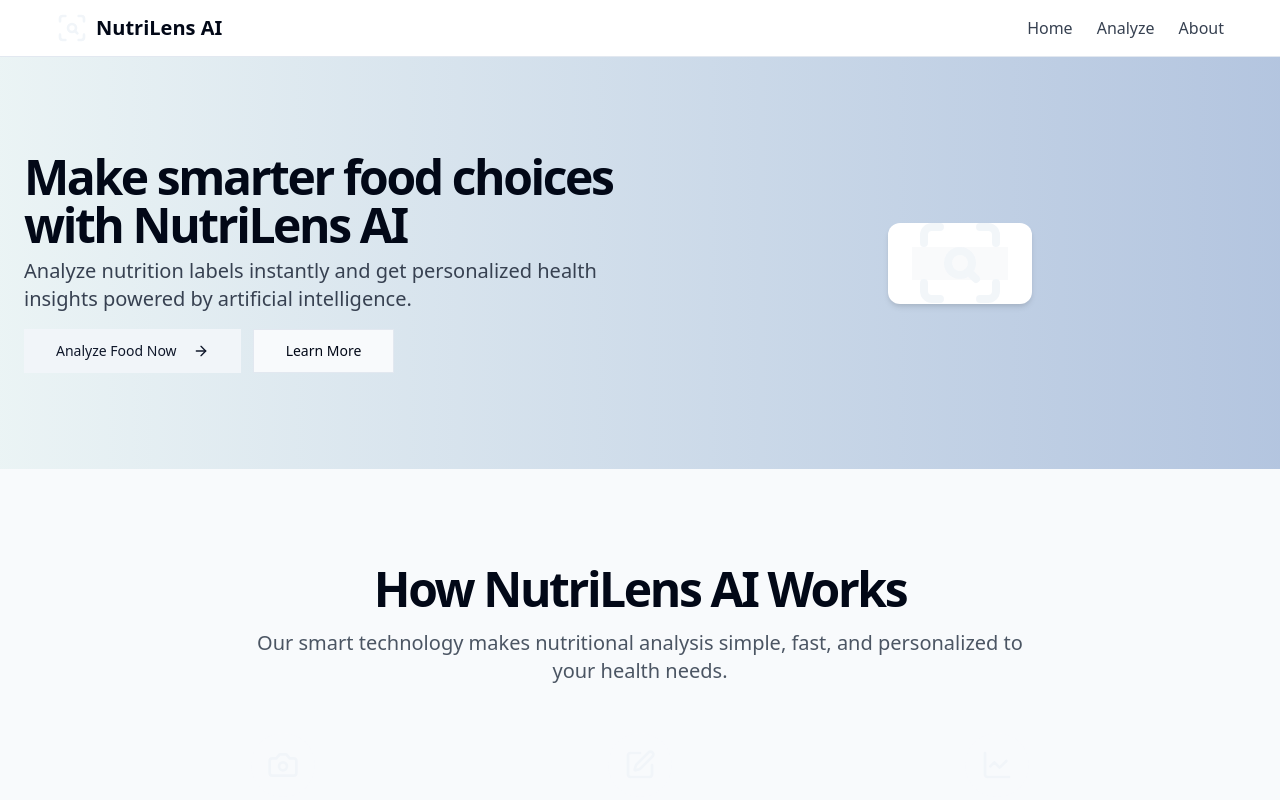
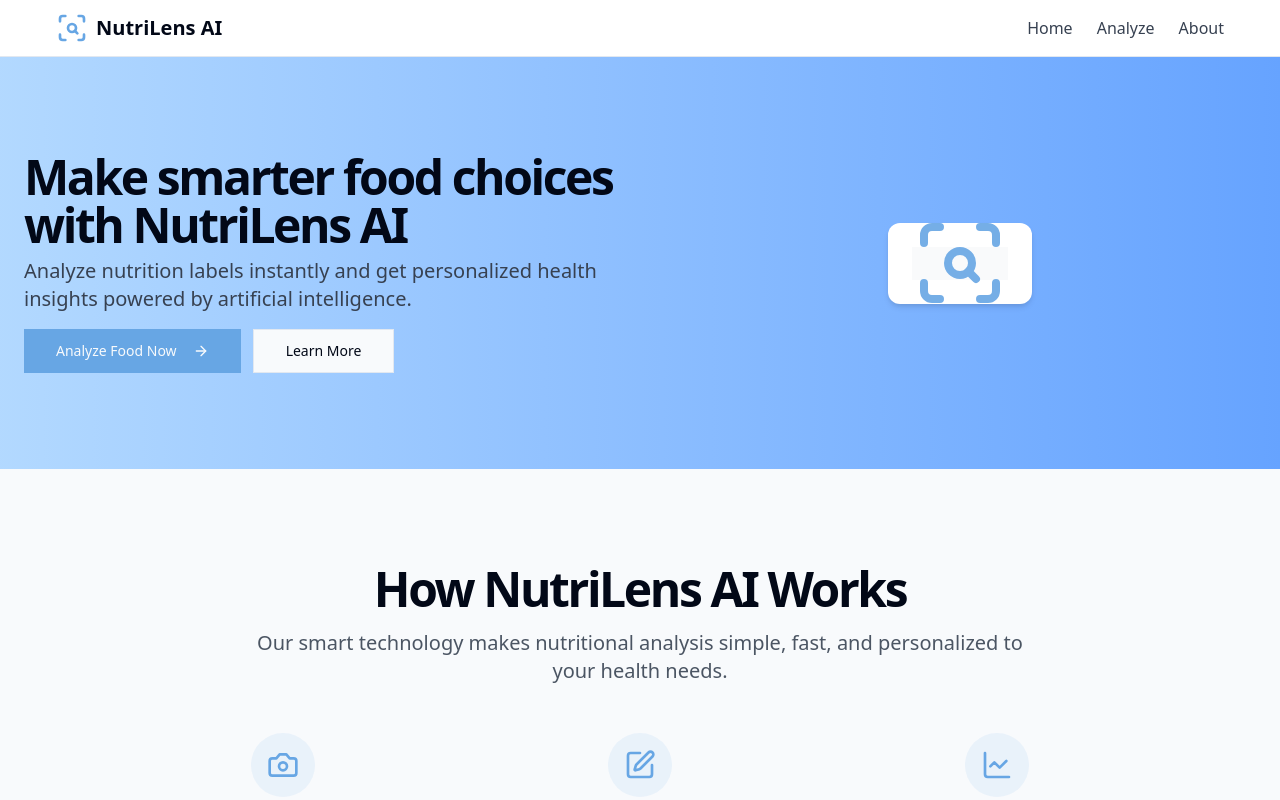
Before and after one commit to kailash-py/healthsnap-analyze, a React (Vite) app: page / in a window 1280 px wide. Shown: the top 800 px of the page. Built offline with nearby package versions, Linux system fonts and the light colour scheme.

Commit message:
Change theme to blue
Update color variables in src/index.css and tailwind.config.ts to use blue colors.

```diff
--- a/src/index.css
+++ b/src/index.css
@@ -8,8 +8,8 @@
     --background: 210 40% 98%;
     --foreground: 222.2 84% 4.9%;
 
-    --primary: 210 40% 96.1%;
-    --primary-foreground: 222.2 47.4% 11.2%;
+    --primary: 210 70% 65%;
+    --primary-foreground: 210 40% 98%;
 
     --secondary: 216 41% 79%;
     --secondary-foreground: 222.2 47.4% 11.2%;
@@ -20,11 +20,11 @@
   }
 
   .dark {
-    --background: 222.2 84% 4.9%;
+    --background: 222.2 47% 11.2%;
     --foreground: 210 40% 98%;
 
-    --primary: 210 40% 96.1%;
-    --primary-foreground: 222.2 47.4% 11.2%;
+    --primary: 210 70% 45%;
+    --primary-foreground: 210 40% 98%;
 
     --secondary: 216 41% 49%;
     --secondary-foreground: 210 40% 98%;
@@ -44,9 +44,9 @@
   }
 }
 
-/* Gradient background utility class */
+/* Blue gradient background utility class */
 .gradient-background {
-  background: linear-gradient(90deg, hsla(186, 33%, 94%, 1) 0%, hsla(216, 41%, 79%, 1) 100%);
+  background: linear-gradient(90deg, hsla(210, 100%, 85%, 1) 0%, hsla(216, 100%, 70%, 1) 100%);
 }
 
 /* Card shadow utility class for a subtle elevation effect */
--- a/tailwind.config.ts
+++ b/tailwind.config.ts
@@ -54,7 +54,7 @@ export default {
         },
       },
       backgroundImage: {
-        'gradient-primary': 'linear-gradient(90deg, hsla(186, 33%, 94%, 1) 0%, hsla(216, 41%, 79%, 1) 100%)',
+        'gradient-primary': 'linear-gradient(90deg, hsla(210, 100%, 75%, 1) 0%, hsla(216, 100%, 60%, 1) 100%)',
       },
       borderRadius: {
         lg: "var(--radius)",
```
